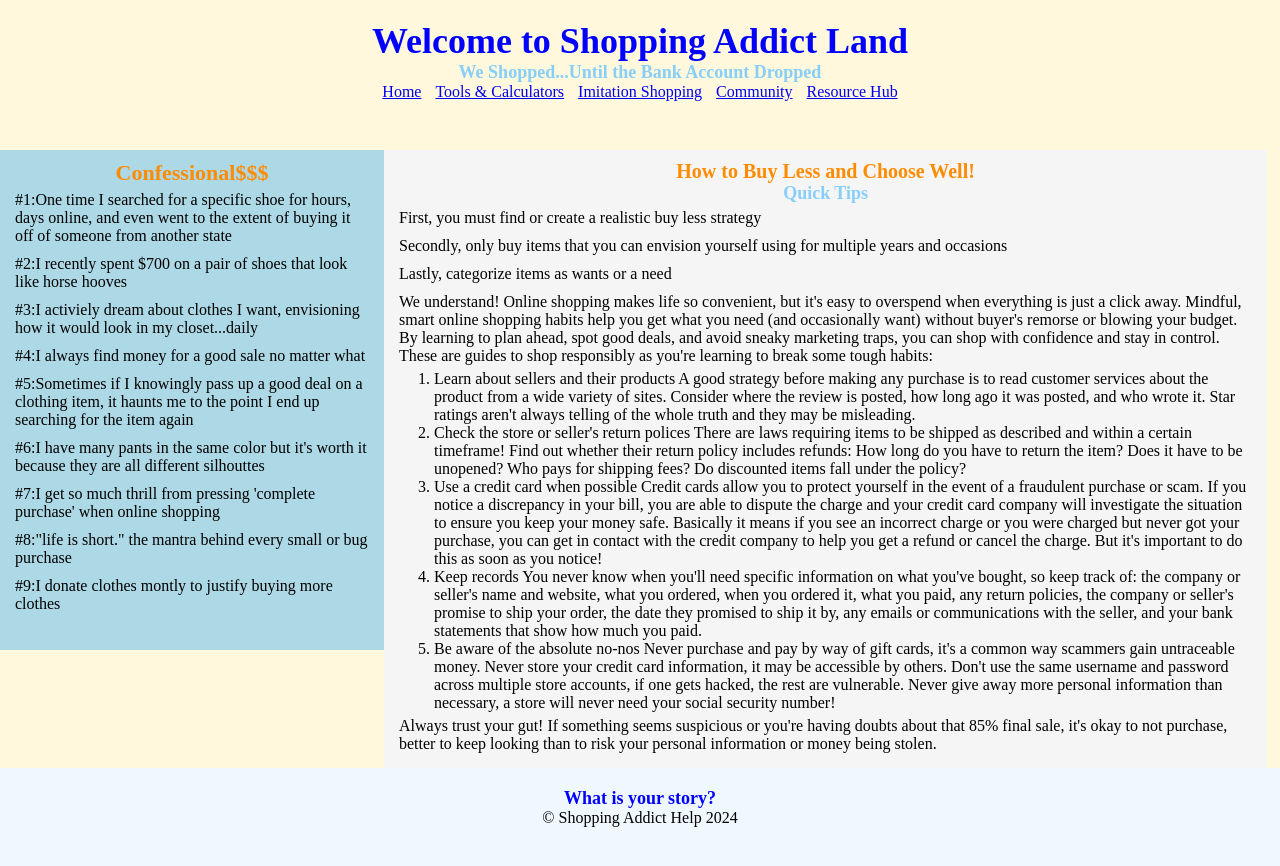
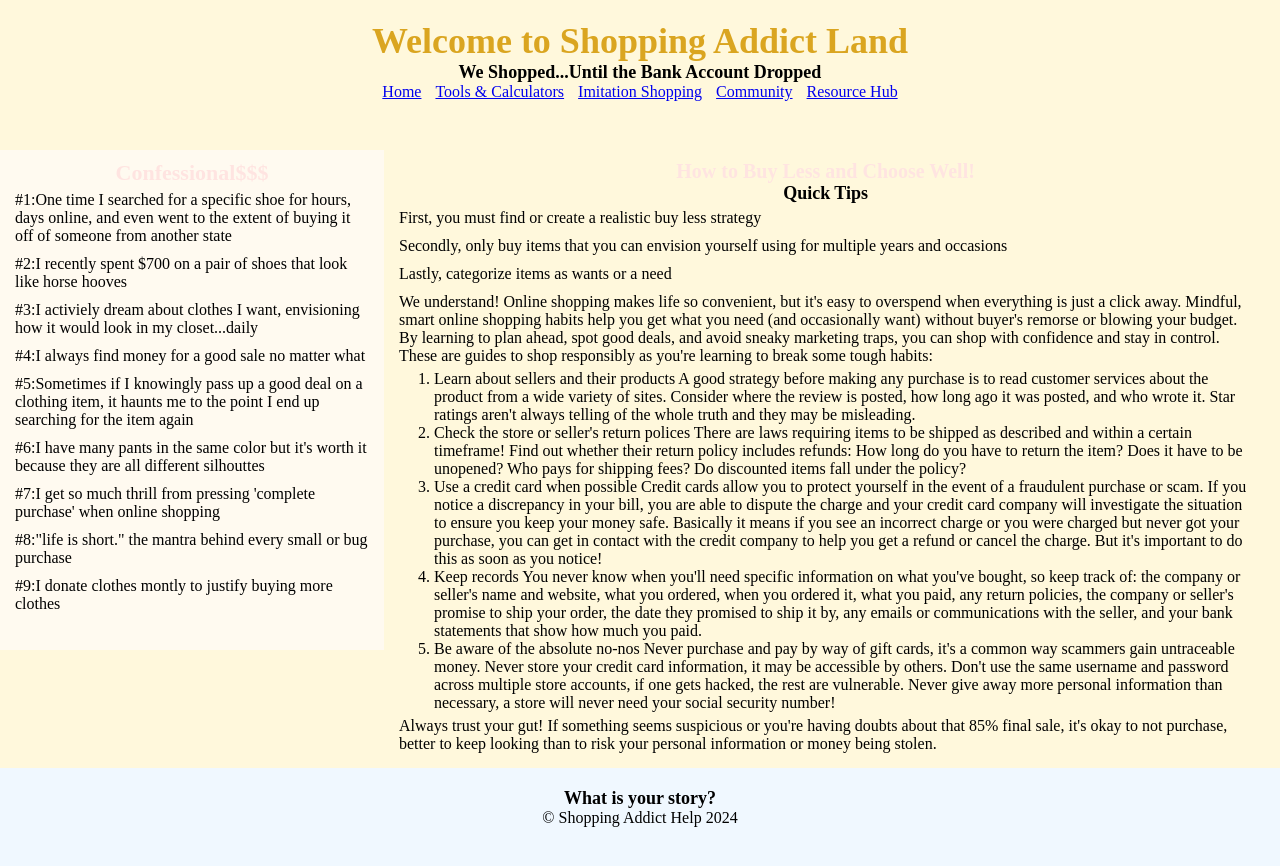
Before and after one commit to hadams30/ShoppingAddictLand, a plain HTML site: page community.html in a window 1280 px wide. Drawn offline with Linux system fonts and the light colour scheme.

Commit message:
Update stylesheet.css

```diff
--- a/stylesheet.css
+++ b/stylesheet.css
@@ -58,14 +58,14 @@ body {
     float:left;
     height:auto;
     margin: 0;
-    background-color: whitesmoke;
+    background-color: cornsilk;
 }
 
 #leftnav{
     padding:10px;
     float:left;
     margin: 0;
-    background-color: lightblue;
+    background-color: floralwhite;
 }
 
 #footer{
@@ -105,27 +105,27 @@ a.headlink{
 h1 {
     font-size:36px;
     text-align:center;
-    color:blue;
+    color:goldenrod;
 }
 h2{
     font-size: 20px;
     text-align: center;
-    color:darkorange;
+    color:mistyrose;
 }
 h3{
     font-size:18px;
     text-align: center;
-    color:lightskyblue;
+    color:FF748B;
 }
 h4,h5{
     font-size:14px;
     text-align: center;
-    color:darkorange;
+    color:mistyrose;
 }
 h6{
     font-size:12px;
     text-align:center;
-    color:blue;
+    color:FF748B;
 }
 p{
     padding:5px;
@@ -141,7 +141,7 @@ img.shrink-left{
     margin:5px;
 }
 a:visited{
-    color:pink;
+    color:grey;
 }
 
 .readmore{
@@ -189,7 +189,7 @@ a:visited{
     text-align: left;
 }
 #calculator{
-    background-color: bisque;
+    background-color:E4F1AC;
     padding:15px;
 }
 /*--------END JS BUDGET CALC-------------*/
```
